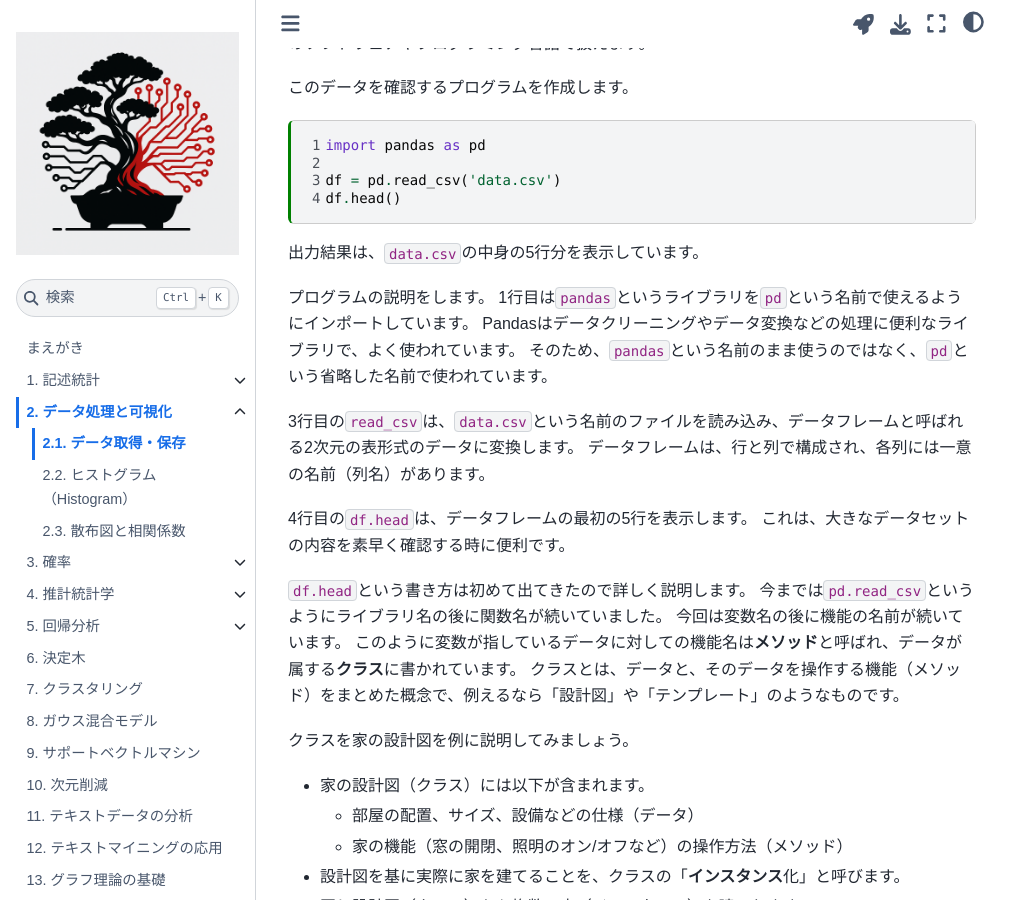
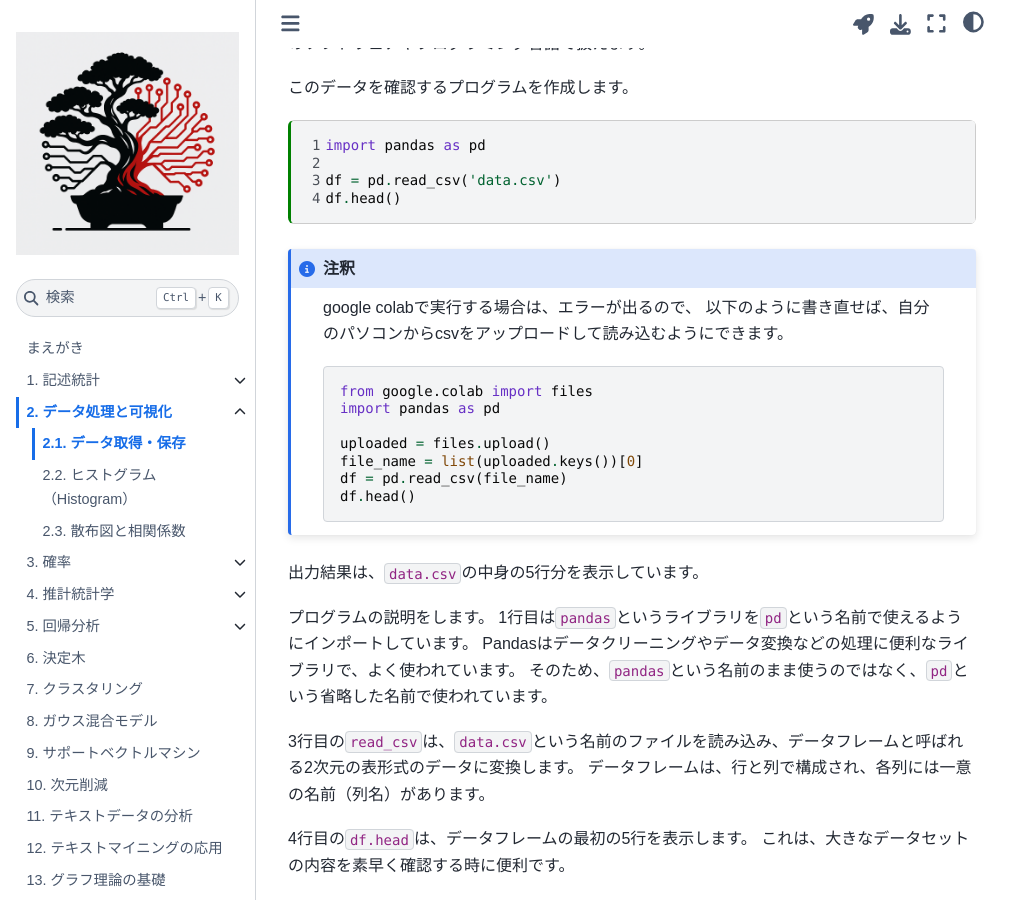
Before and after one commit to matt76k/ds-seminar, a Jupyter Book: the page built from book/chapter02/01.md, in a window 1280 px wide and 900 px high, scrolled down 1438 px. Shown: the whole window, without its empty margins (0-1031 px from the left). Built offline with Jupyter Book 1.0.4 settings and Sphinx 7.4.7 and the Sphinx Book theme 1.1.4, drawn with Linux system fonts in a browser that asks for light colours; comment, search, counter and statistics services are not loaded.

Commit message:
2章にgoogle colabでのcsvファイルのアップロードの仕方を追加

````diff
--- a/book/chapter02/01.md
+++ b/book/chapter02/01.md
@@ -84,6 +84,20 @@ df = pd.read_csv('data.csv')
 df.head()
 ```
 
+```{note}
+google colabで実行する場合は、エラーが出るので、
+以下のように書き直せば、自分のパソコンからcsvをアップロードして読み込むようにできます。
+
+```python
+from google.colab import files
+import pandas as pd
+
+uploaded = files.upload()
+file_name = list(uploaded.keys())[0]
+df = pd.read_csv(file_name)
+df.head()
+```
+
 出力結果は、`data.csv`の中身の5行分を表示しています。
 
 プログラムの説明をします。
````
